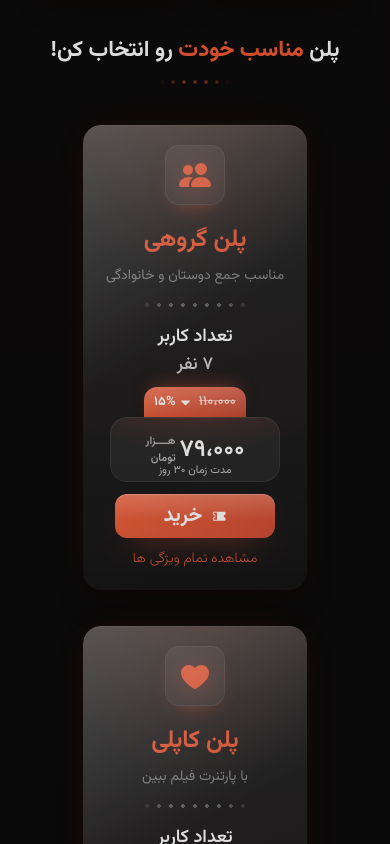
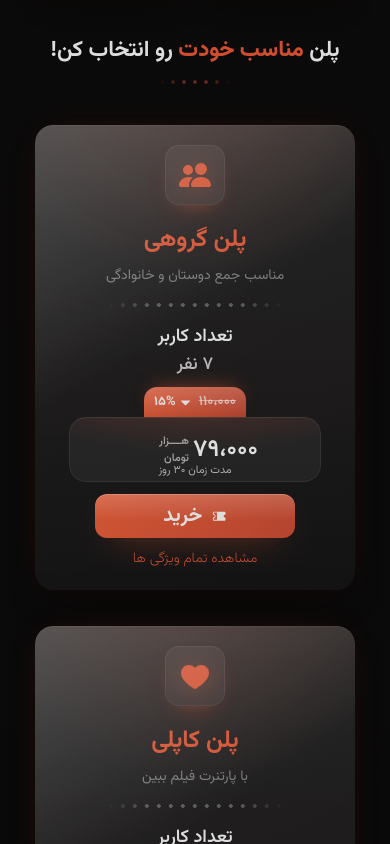
Before and after one commit to parham-ghasemi/Hamnama-front, a React (Vite) app: page / in a window 390 px wide. Shown: the part 1340-2184 px from the top of the page. Built offline with nearby package versions, Linux system fonts and the light colour scheme.

Commit message:
Fixed plan card width on mobile

```diff
--- a/src/pages/home/freeGate/FreeGate.scss
+++ b/src/pages/home/freeGate/FreeGate.scss
@@ -44,6 +44,12 @@
   &--card {
     display: block;
     width: auto;
+
+    @include mx.max-w(765px) {
+      display: flex;
+      width: 100%;
+      justify-content: center;
+    }
   }
 
   &__shield {
```
